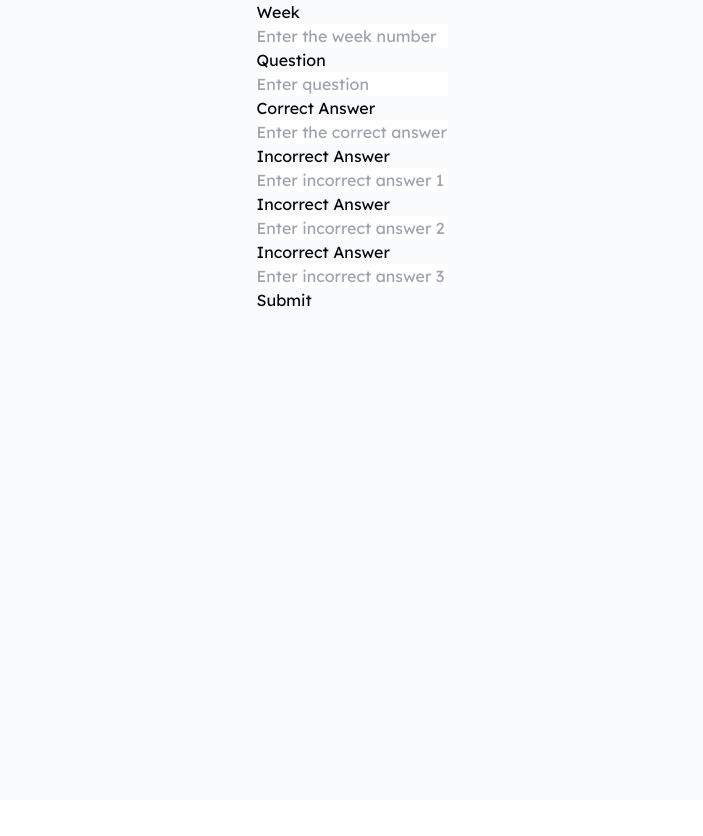
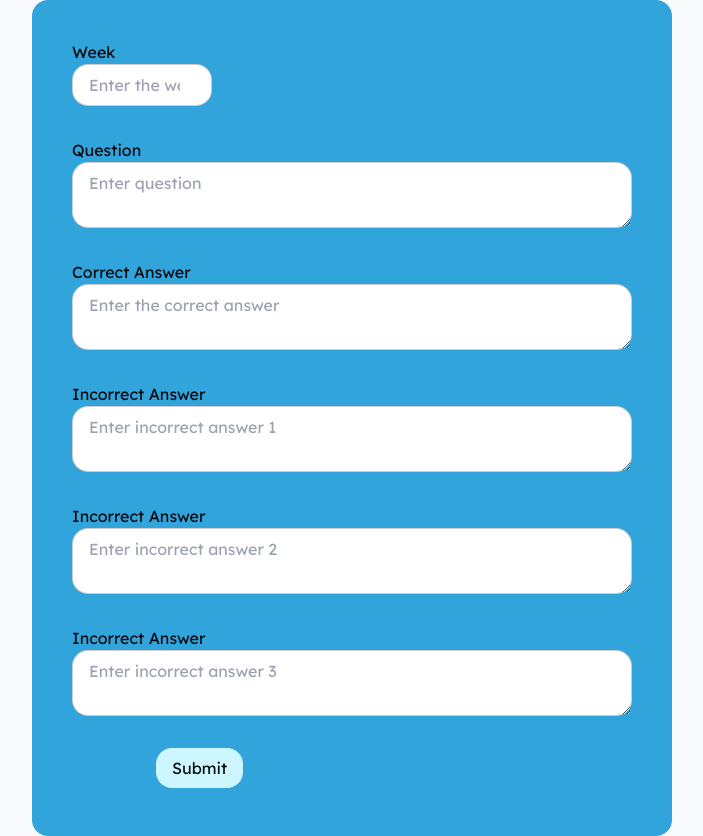
Before and after one commit to SchoolOfCode/bc16-final-projects-team_algorhythm, a Next.js app: page /quizcreation in a window 1280 px wide. Shown: the whole page, without its empty margins (288-991 px from the left). Before the commit the page ends 800 px from the top, so only its background shows below. Built offline with nearby package versions, Linux system fonts and the light colour scheme; no server answers; what tailwindcss-animated would draw is missing.

Commit message:
animated cards

```diff
--- a/app/quizcreation/page.tsx
+++ b/app/quizcreation/page.tsx
@@ -13,7 +13,10 @@ export default function QuizCreation() {
   const [feedback, setFeedback] = useState("");
 
   const QuizSchema = yup.object().shape({
-    week_number: yup.number().max(12, "Week must be 1 to 12").required("Required."),
+    week_number: yup
+      .number()
+      .max(12, "Week must be 1 to 12")
+      .required("Required."),
     question: yup.string().max(120, "Too long!").required("Required."),
     correct_answer: yup.string().max(100, "Too long!").required("Required."),
     incorrect_answer1: yup.string().max(100, "Too long!").required("Required."),
@@ -52,6 +55,7 @@ export default function QuizCreation() {
   }
 
   return (
+    <div className="flex-1 w-full flex  items-center justify-evenly">
       <Formik
         enableReinitialize
         initialValues={QuizValues}
@@ -59,13 +63,25 @@ export default function QuizCreation() {
         onSubmit={handleSubmit}
       >
         {({ isSubmitting }) => (
-        <Form>
-          <Field name="week_number">
+          <Form className="animate-fade-up flex w-[50%] flex-col justify-center gap-2 text-foreground  bg-loginblue p-10 rounded-2xl">
+            <Field className="" name="week_number">
               {({ field, meta }: any) => (
                 <div className="form-control">
                   <label>Week</label>
-                <input {...field} placeholder="Enter the week number" id="week_number" />
-                {meta.error && meta.touched && <p>{meta.error}</p>}
+                  <input
+                    className="bg-white w-[25%] rounded-2xl px-4 py-2 bg-inherit border mb-6 dark:text-black"
+                    {...field}
+                    placeholder="Enter the week number"
+                    id="week_number"
+                    type="number"
+                    min="1"
+                    max="12"
+                  />
+                  {meta.error && meta.touched && (
+                    <p className="mt-4 p-4 bg-foreground/10 text-foreground w-[50%] text-center rounded-2xl text-pink-300">
+                      {meta.error}
+                    </p>
+                  )}
                 </div>
               )}
             </Field>
@@ -73,8 +89,17 @@ export default function QuizCreation() {
               {({ field, meta }: any) => (
                 <div className="form-control">
                   <label>Question</label>
-                <input {...field} placeholder="Enter question" id="question" />
-                {meta.error && meta.touched && <p>{meta.error}</p>}
+                  <textarea
+                    className="bg-white rounded-2xl px-4 py-2 bg-inherit border mb-6 dark:text-black"
+                    {...field}
+                    placeholder="Enter question"
+                    id="question"
+                  />
+                  {meta.error && meta.touched && (
+                    <p className="mt-4 p-4 bg-foreground/10 text-foreground w-[50%] text-center rounded-2xl text-pink-300">
+                      {meta.error}
+                    </p>
+                  )}
                 </div>
               )}
             </Field>
@@ -82,12 +107,17 @@ export default function QuizCreation() {
               {({ field, meta }: any) => (
                 <div className="form-control">
                   <label>Correct Answer</label>
-                <input
+                  <textarea
+                    className="bg-white rounded-2xl px-4 py-2 bg-inherit border mb-6 dark:text-black"
                     {...field}
                     placeholder="Enter the correct answer"
                     id="correct_answer"
                   />
-                {meta.error && meta.touched && <p>{meta.error}</p>}
+                  {meta.error && meta.touched && (
+                    <p className="mt-4 p-4 bg-foreground/10 text-foreground w-[50%] text-center rounded-2xl text-pink-300">
+                      {meta.error}
+                    </p>
+                  )}
                 </div>
               )}
             </Field>
@@ -95,8 +125,17 @@ export default function QuizCreation() {
               {({ field, meta }: any) => (
                 <div className="form-control">
                   <label>Incorrect Answer</label>
-                <input {...field} placeholder="Enter incorrect answer 1" id="incorrect_answer1" />
-                {meta.error && meta.touched && <p>{meta.error}</p>}
+                  <textarea
+                    className="bg-white rounded-2xl px-4 py-2 bg-inherit border mb-6 dark:text-black"
+                    {...field}
+                    placeholder="Enter incorrect answer 1"
+                    id="incorrect_answer1"
+                  />
+                  {meta.error && meta.touched && (
+                    <p className="mt-4 p-4 bg-foreground/10 text-foreground w-[50%] text-center rounded-2xl text-pink-300">
+                      {meta.error}
+                    </p>
+                  )}
                 </div>
               )}
             </Field>
@@ -104,8 +143,17 @@ export default function QuizCreation() {
               {({ field, meta }: any) => (
                 <div className="form-control">
                   <label>Incorrect Answer</label>
-                <input {...field} placeholder="Enter incorrect answer 2" id="incorrect_answer2" />
-                {meta.error && meta.touched && <p>{meta.error}</p>}
+                  <textarea
+                    className="bg-white rounded-2xl px-4 py-2 bg-inherit border mb-6 dark:text-black"
+                    {...field}
+                    placeholder="Enter incorrect answer 2"
+                    id="incorrect_answer2"
+                  />
+                  {meta.error && meta.touched && (
+                    <p className="mt-4 p-4 bg-foreground/10 text-foreground w-[50%] text-center rounded-2xl text-pink-300">
+                      {meta.error}
+                    </p>
+                  )}
                 </div>
               )}
             </Field>
@@ -113,20 +161,33 @@ export default function QuizCreation() {
               {({ field, meta }: any) => (
                 <div className="form-control">
                   <label>Incorrect Answer</label>
-                <input {...field} placeholder="Enter incorrect answer 3" id="incorrect_answer3" />
-                {meta.error && meta.touched && <p>{meta.error}</p>}
+                  <textarea
+                    className="bg-white rounded-2xl px-4 py-2 bg-inherit border mb-6 dark:text-black"
+                    {...field}
+                    placeholder="Enter incorrect answer 3"
+                    id="incorrect_answer3"
+                  />
+                  {meta.error && meta.touched && (
+                    <p className="mt-4 p-4 bg-foreground/10 text-foreground text-center rounded-2xl text-pink-300">
+                      {meta.error}
+                    </p>
+                  )}
                 </div>
               )}
             </Field>
 
             <div className="button-container">
               {feedback && <p>{feedback}</p>}
-            <button type="submit" className="submit-button">
+              <button
+                type="submit"
+                className="submit-button bg-socskyblue hover:bg-sky-300 hover:text-white rounded-2xl px-4 py-2 text-foreground mb-2 text-center text-black dark:text-black mx-[15%]"
+              >
                 {isSubmitting ? "Submitting..." : "Submit"}
               </button>
             </div>
           </Form>
         )}
       </Formik>
+    </div>
   );
 }
--- a/app/quizselection/page.tsx
+++ b/app/quizselection/page.tsx
@@ -1,32 +1,76 @@
 import QuizCard from "@/components/QuizCard";
 
 export default function QuizSelection() {
-
-    const quizData = [
-      { title: "Quiz 1", description: "Description for Quiz 1", imageUrl: "/soclogo.png" },
-      { title: "Quiz 2", description: "Description for Quiz 2", imageUrl: "/soclogo.png" },
-      { title: "Quiz 3", description: "Description for Quiz 2", imageUrl: "/soclogo.png" },
-      { title: "Quiz 4", description: "Description for Quiz 2", imageUrl: "/soclogo.png" },
-      { title: "Quiz 5", description: "Description for Quiz 2", imageUrl: "/soclogo.png" },
-      { title: "Quiz 6", description: "Description for Quiz 2", imageUrl: "/soclogo.png" },
-      { title: "Quiz 7", description: "Description for Quiz 2", imageUrl: "/soclogo.png" },
-      { title: "Quiz 8", description: "Description for Quiz 2", imageUrl: "/soclogo.png" },
-      { title: "Quiz 9", description: "Description for Quiz 2", imageUrl: "/soclogo.png" },
-      { title: "Quiz 10", description: "Description for Quiz 2", imageUrl: "/soclogo.png" },
-      { title: "Quiz 11", description: "Description for Quiz 2", imageUrl: "/soclogo.png" },
-      { title: "Quiz 12", description: "Description for Quiz 2", imageUrl: "/soclogo.png" },
-      // Add more quiz data objects as needed
-    ];
+  const quizData = [
+    {
+      title: "Quiz 1",
+      description: "Description for Quiz 1",
+      imageUrl: "/soclogo.png",
+    },
+    {
+      title: "Quiz 2",
+      description: "Description for Quiz 2",
+      imageUrl: "/soclogo.png",
+    },
+    {
+      title: "Quiz 3",
+      description: "Description for Quiz 2",
+      imageUrl: "/soclogo.png",
+    },
+    {
+      title: "Quiz 4",
+      description: "Description for Quiz 2",
+      imageUrl: "/soclogo.png",
+    },
+    {
+      title: "Quiz 5",
+      description: "Description for Quiz 2",
+      imageUrl: "/soclogo.png",
+    },
+    {
+      title: "Quiz 6",
+      description: "Description for Quiz 2",
+      imageUrl: "/soclogo.png",
+    },
+    {
+      title: "Quiz 7",
+      description: "Description for Quiz 2",
+      imageUrl: "/soclogo.png",
+    },
+    {
+      title: "Quiz 8",
+      description: "Description for Quiz 2",
+      imageUrl: "/soclogo.png",
+    },
+    {
+      title: "Quiz 9",
+      description: "Description for Quiz 2",
+      imageUrl: "/soclogo.png",
+    },
+    {
+      title: "Quiz 10",
+      description: "Description for Quiz 2",
+      imageUrl: "/soclogo.png",
+    },
+    {
+      title: "Quiz 11",
+      description: "Description for Quiz 2",
+      imageUrl: "/soclogo.png",
+    },
+    {
+      title: "Quiz 12",
+      description: "Description for Quiz 2",
+      imageUrl: "/soclogo.png",
+    },
+    // Add more quiz data objects as needed
+  ];
 
   return (
     <>
-      <div className="grid grid-cols-4 gap-4">
-      {quizData.map((data, index) => (
-        <QuizCard
-          props={data}
-          key={index}
-        />
-      ))}
+      <div className="grid grid-cols-4 gap-4 animate-fade-up">
+        {quizData.map((data, index) => (
+          <QuizCard props={data} key={index} />
+        ))}
       </div>
     </>
   );
--- a/components/QuizCard.tsx
+++ b/components/QuizCard.tsx
@@ -2,18 +2,22 @@ import Image from "next/image";
 import Link from "next/link";
 
 export default function QuizCard({ props }: any) {
-    return (
-    <Link href={'/quizcreation'}>
-      <div className="card w-96 bg-base-100 shadow-xl">
+  return (
+    <Link href={"/quizcreation"}>
+      <div className="card w-96 bg-base-100 m-10 shadow-xl hover:shadow-2xl  hover:scale-105">
         <div className="card-body">
           <h2 className="card-title">{props.title}</h2>
           <p>{props.description}</p>
         </div>
         <figure className="bg-sky-200">
-          <Image src={props.imageUrl} alt={props.title} width={200} height={200} />
+          <Image
+            src={props.imageUrl}
+            alt={props.title}
+            width={200}
+            height={200}
+          />
         </figure>
       </div>
     </Link>
-    );
-
+  );
 }
```
Lines whose indentation alone changed are shown as unchanged.
